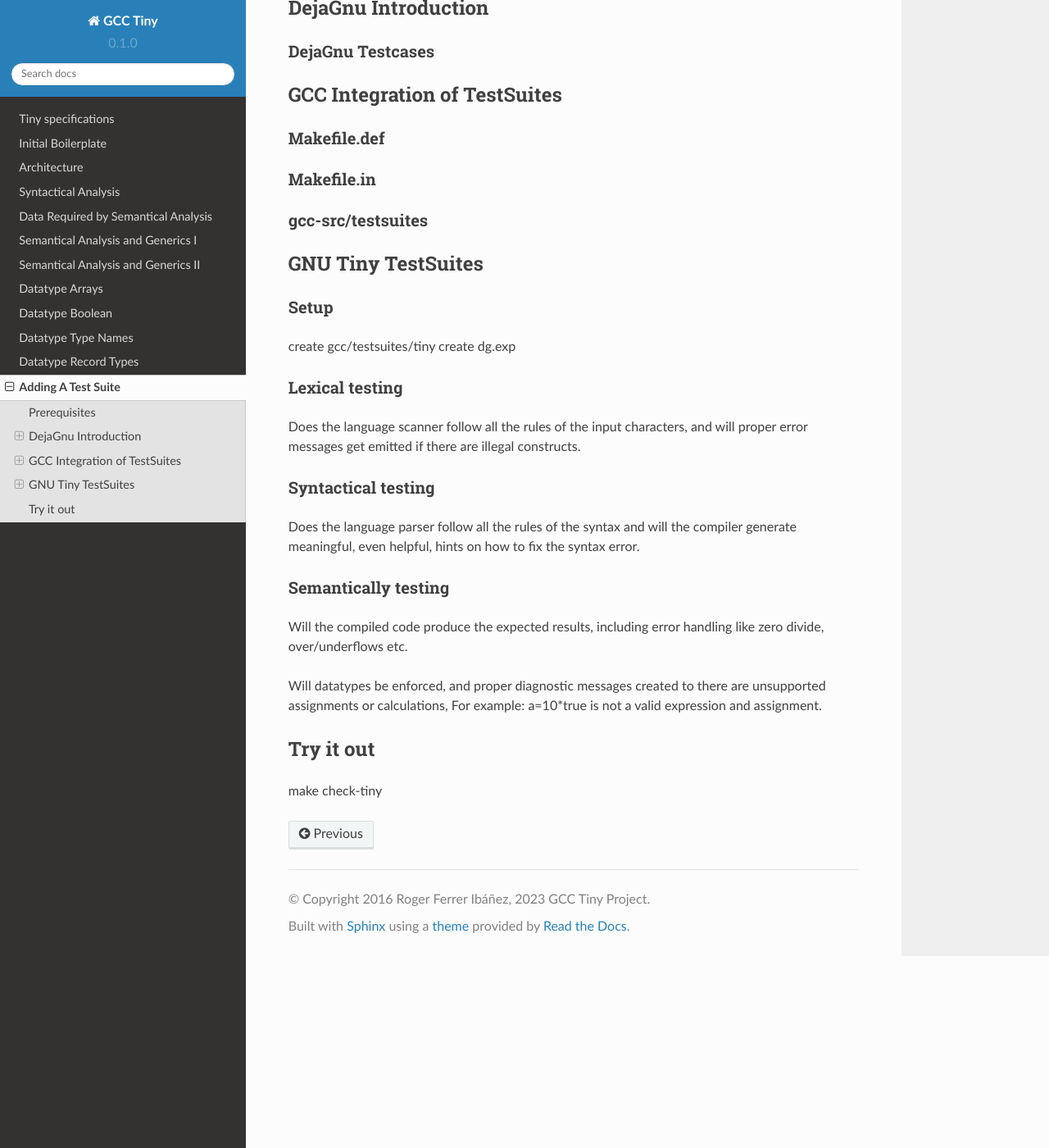
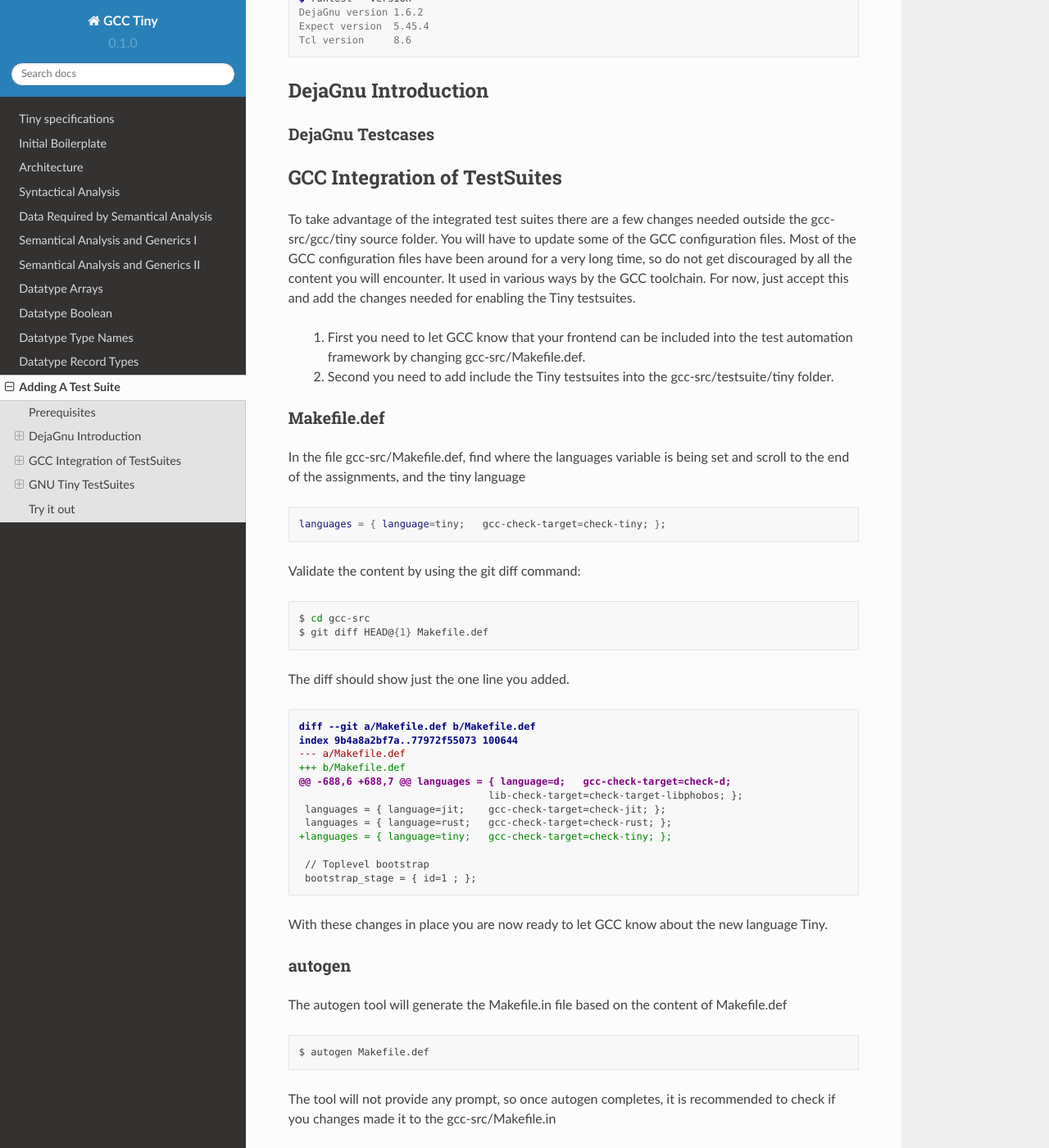
Before and after one commit to GCC-Tiny/gcc-tiny-docs-rtd, a Sphinx documentation site: the page built from docs/source/part12.rst, in a window 1280 px wide and 1400 px high, scrolled down 946 px. Shown: the whole window at 82% size. Built offline with Sphinx 7.4.7 and the Read the Docs theme 2.0.0, drawn with Linux system fonts in a browser that asks for light colours; some of the changed text lies outside the part shown.

Commit message:
part12: first steps

```diff
--- a/docs/source/part12.rst
+++ b/docs/source/part12.rst
@@ -2,6 +2,9 @@
 *******************
 Adding A Test Suite
 *******************
+
+.. note::
+  Work in progress
 
 You now have a full functioning compiler. Great job getting to this point.
 
@@ -10,7 +13,7 @@
 GCC comes with an elaborate testing facility based on DejaGNU (TODO: LINK)
 
 In this blog we will add basic tests and validations of some of the sematic
-and lexical rules for the GNU Tiny lanaguage.
+and lexical rules for the GNU Tiny language.
 
 Prerequisites
 =============
@@ -54,13 +57,143 @@
 GCC Integration of TestSuites
 =============================
 
+To take advantage of the integrated test suites there are a few changes needed
+outside the gcc-src/gcc/tiny source folder. You will have to update some of the GCC
+configuration files. Most of the GCC configuration files have been around for a very
+long time, so do not get discouraged by all the content you will encounter. It used
+in various ways by the GCC toolchain. For now, just accept this and add the changes
+needed for enabling the Tiny testsuites.
+
+  1. First you need to let GCC know that your frontend can be included into the test automation framework by changing gcc-src/Makefile.def.
+  2. Second you need to add include the Tiny testsuites into the gcc-src/testsuite/tiny folder.
+
 
 Makefile.def
 ------------
 
+In the file gcc-src/Makefile.def, find where the languages variable is being set
+and scroll to the end of the assignments, and the tiny language
+
+.. code-block:: Makefile
+
+    languages = { language=tiny;   gcc-check-target=check-tiny; };
+
+Validate the content by using the git diff command:
+
+.. code-block:: shell
+
+    $ cd gcc-src
+    $ git diff HEAD@{1} Makefile.def
+
+
+The diff should show just the one line you added.
+
+.. code-block:: diff
+
+    diff --git a/Makefile.def b/Makefile.def
+    index 9b4a8a2bf7a..77972f55073 100644
+    --- a/Makefile.def
+    +++ b/Makefile.def
+    @@ -688,6 +688,7 @@ languages = { language=d;   gcc-check-target=check-d;
+                                    lib-check-target=check-target-libphobos; };
+     languages = { language=jit;    gcc-check-target=check-jit; };
+     languages = { language=rust;   gcc-check-target=check-rust; };
+    +languages = { language=tiny;   gcc-check-target=check-tiny; };
+
+     // Toplevel bootstrap
+     bootstrap_stage = { id=1 ; };
+
+With these changes in place you are now ready to let GCC know about the new language Tiny.
+
+autogen
+-------
+
+The autogen tool will generate the Makefile.in file based on the content of Makefile.def
+
+.. code-block:: shell
+
+    $ autogen Makefile.def
+
+
+The tool will not provide any prompt, so once autogen completes, it is recommended to check if you changes made it to the gcc-src/Makefile.in
 
 Makefile.in
 -----------
+
+.. code-block:: shell
+
+    git diff HEAD@{1} Makefile.in
+
+
+.. code-block:: diff
+
+    diff --git a/Makefile.in b/Makefile.in
+    index 144bccd2603..5769cee1bbc 100644
+    --- a/Makefile.in
+    +++ b/Makefile.in
+    @@ -444,7 +444,7 @@ LIBCFLAGS = $(CFLAGS)
+    CXXFLAGS = @CXXFLAGS@
+    LIBCXXFLAGS = $(CXXFLAGS) -fno-implicit-templates
+    GOCFLAGS = $(CFLAGS)
+    -GDCFLAGS = @GDCFLAGS@
+    +GDCFLAGS = $(CFLAGS)
+    GM2FLAGS = $(CFLAGS)
+
+    # Pass additional PGO and LTO compiler options to the PGO build.
+    @@ -61790,6 +61790,14 @@ check-gcc-rust:
+            (cd gcc && $(MAKE) $(GCC_FLAGS_TO_PASS) check-rust);
+    check-rust: check-gcc-rust
+
+    +.PHONY: check-gcc-tiny check-tiny
+    +check-gcc-tiny:
+    +       r=`${PWD_COMMAND}`; export r; \
+    +       s=`cd $(srcdir); ${PWD_COMMAND}`; export s; \
+    +       $(HOST_EXPORTS) \
+    +       (cd gcc && $(MAKE) $(GCC_FLAGS_TO_PASS) check-tiny);
+    +check-tiny: check-gcc-tiny
+    +
+
+    # The gcc part of install-no-fixedincludes, which relies on an intimate
+    # knowledge of how a number of gcc internal targets (inter)operate.  Delegate.
+
+Looks like there are two new targets: check-gcc-tiny and check-tiny.
+
+
+.. TODO: check make check-tiny at this point with out the changes totiny/Make-lang.in
+
+Just a few more steps to be completed.
+
+gcc/tiny/Make-lang.in
+---------------------
+
+In the gcc/tiny/Make-lang.in file we need to let the generic test suite framework know that the Tiny language will use the standard testsuites features:
+
+.. code-block:: shell
+
+    $ git diff HEAD@{1} Make-lang.in
+
+.. code-block:: diff
+
+    diff --git a/gcc/tiny/Make-lang.in b/gcc/tiny/Make-lang.in
+    index c473b974c08..a3405518e46 100644
+    --- a/gcc/tiny/Make-lang.in
+    +++ b/gcc/tiny/Make-lang.in
+    @@ -81,3 +81,10 @@ tiny.stagefeedback: stagefeedback-start
+            -mv tiny/*$(objext) stagefeedback/tiny
+
+    selftest-tiny:
+    +
+    +# List of targets that can use the generic check- rule and its // variant.
+    +# Invoke with make check-tiny
+    +lang_checks += check-tiny
+    +lang_checks_parallelized += check-tiny
+    +# For description see the check_$lang_parallelize comment in gcc/Makefile.in.
+    +check_tiny_parallelize = 10000
+
+
+
+.. TODO: check make check-tiny at this point with out the adding the gcc-src/gcc/testsuites/tiny
+
 
 
 gcc-src/testsuites
```
